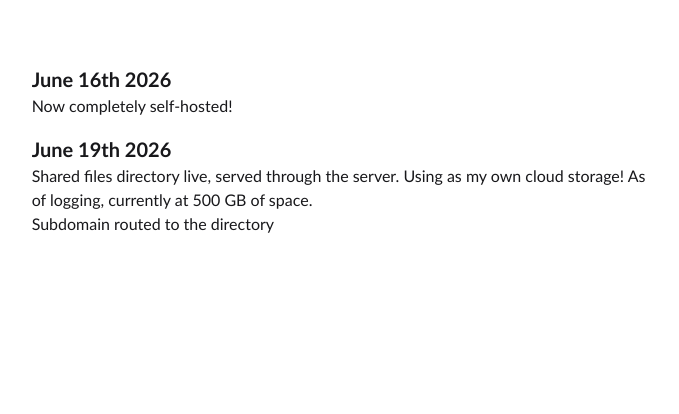
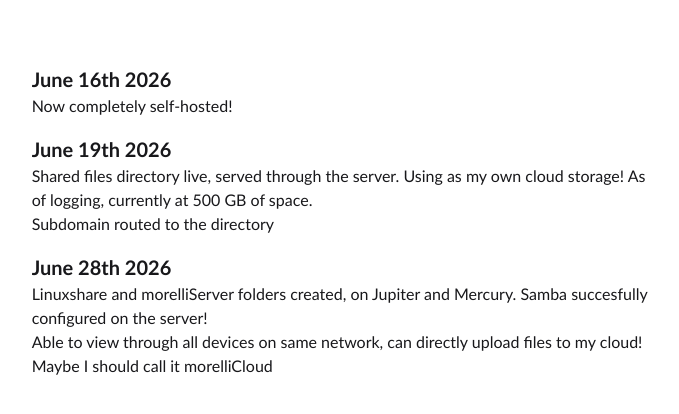
Before and after one commit to Jmjmorelli/Personal-Hub, a Next.js app in the folder morelli/: page /logs in a window 1280 px wide. Shown: the top 414 px of the page, without its empty margins (427-1106 px from the left). Built offline with nearby package versions, Linux system fonts and the light colour scheme.

Commit message:
Updated Logs

```diff
--- a/morelli/app/logs/page.tsx
+++ b/morelli/app/logs/page.tsx
@@ -38,6 +38,14 @@ export default function Logs() {
             </h1>
             <p>Shared files directory live, served through the server. Using as my own cloud storage! As of logging, currently at 500 GB of space.</p>
             <p>Subdomain routed to the directory</p>
+
+            <h1 style={{ fontSize: "1.25rem", fontWeight: "bold", marginTop: "1rem" }}>
+              June 28th 2026
+            </h1>
+            <p>Linuxshare and morelliServer folders created, on Jupiter and Mercury. Samba succesfully configured on the server!</p>
+            <p>Able to view through all devices on same network, can directly upload files to my cloud! Maybe I should call it morelliCloud</p>
+            {/* <p>Configured watch and drop script on the server to listen to new file uploads and automatically migrate them to the shared directory.</p> */}
+
           </div>
         </div>
       </div>
```
